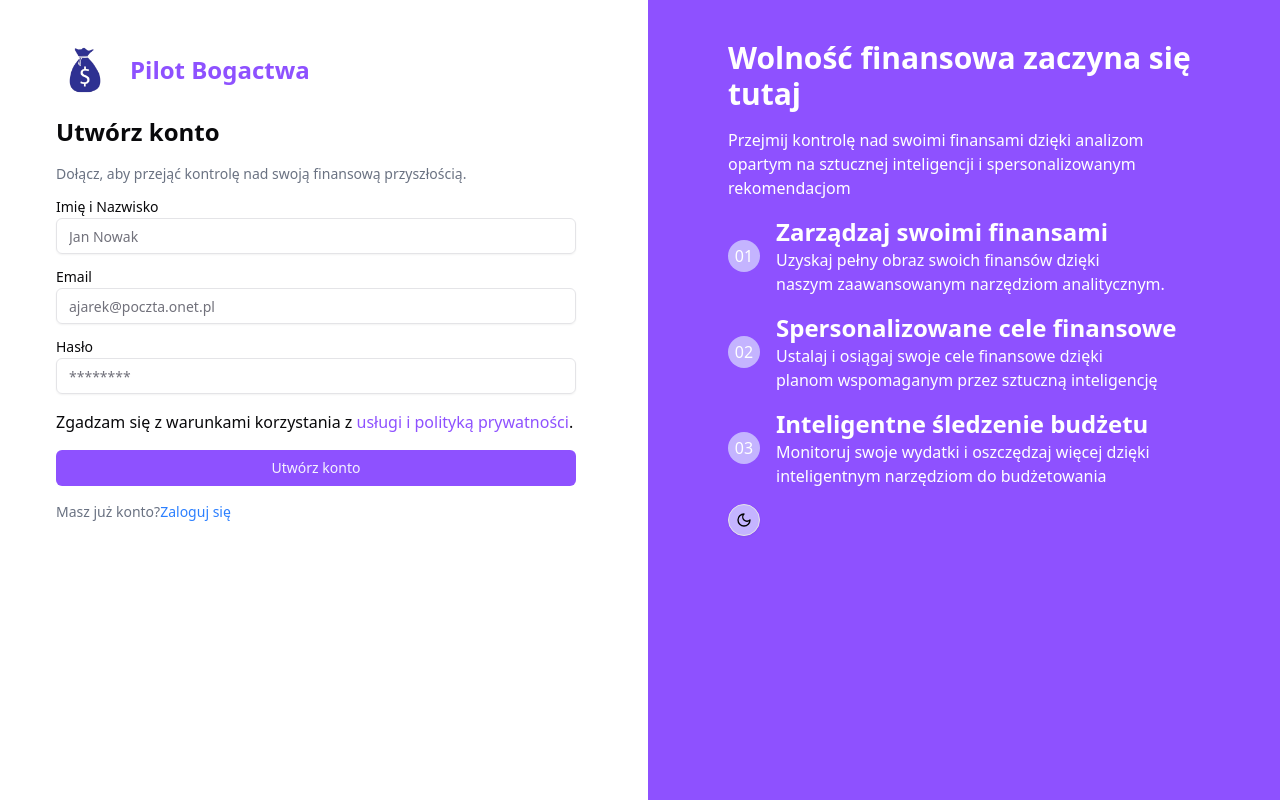
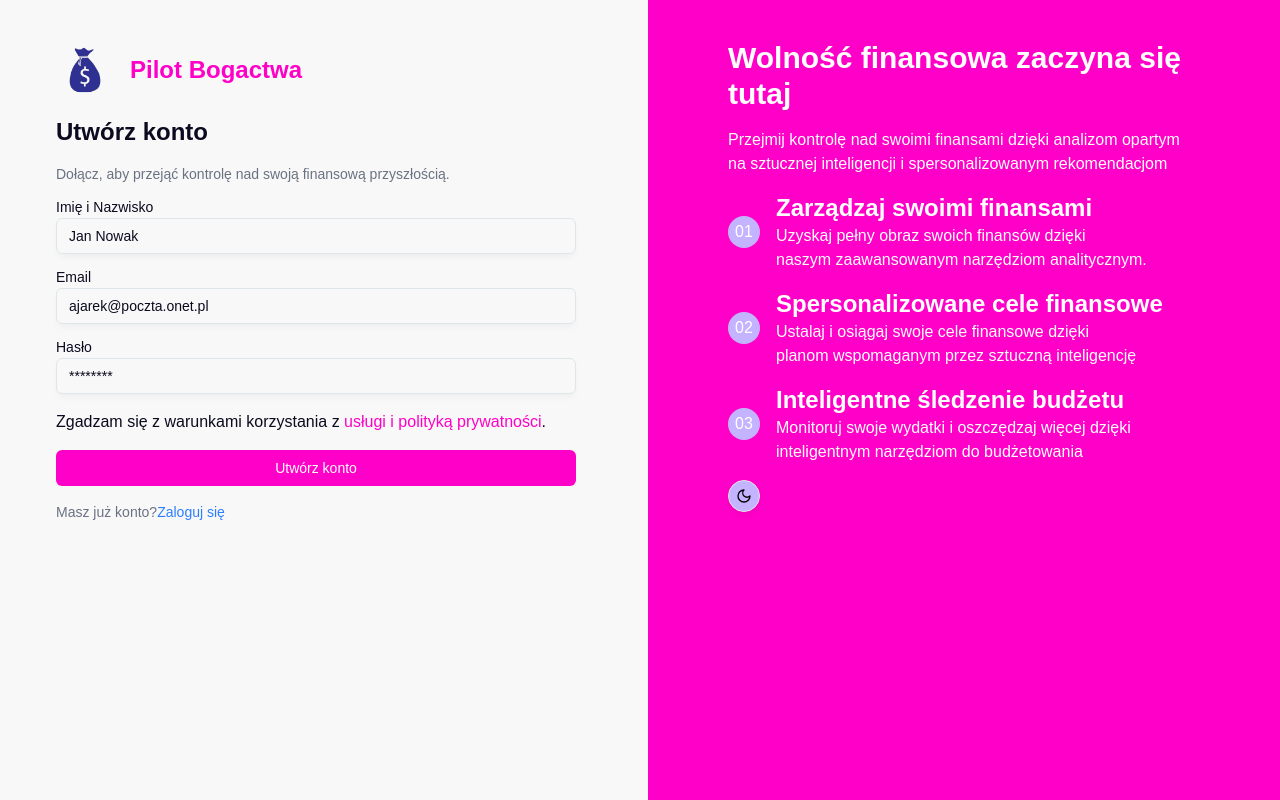
Before and after one commit to ajarek/next-15-ep-86-assistant-financial-ai, a Next.js app: page /register in a window 1280 px wide. Built offline with nearby package versions, Linux system fonts and the light colour scheme; no server answers.

Commit message:
added reset Password

```diff
--- /dev/null
+++ b/app/changePassword/page.tsx
@@ -0,0 +1,18 @@
+import UpdatePassword from '@/components/UpdatePassword'
+import React from 'react'
+
+const ChangePassword = async ({
+  searchParams,
+}: {
+  searchParams: { id: string }
+}) => {
+  const { id } = await searchParams
+  return (
+    <div className=' flex flex-col items-center justify-center h-screen gap-4 px-4'>
+      <h1 className='text-2xl font-semibold'>Change Password</h1>
+      <UpdatePassword id={id} />
+    </div>
+  )
+}
+
+export default ChangePassword
--- a/app/dashboard/updateUser/page.tsx
+++ b/app/dashboard/updateUser/page.tsx
@@ -1,12 +1,26 @@
-import FormUpdateUser from '@/components/FormUpdateUser';
-import React,{use} from 'react'
+import FormUpdateUser from '@/components/FormUpdateUser'
+import React from 'react'
 
-const UpdateUser = ({searchParams}: {searchParams: Promise<{ id: string; name: string; email: string;image: string }>}) => {
- const { id, name, email,image } = use(searchParams)
+const UpdateUser = async ({
+  searchParams,
+}: {
+  searchParams: Promise<{
+    id: string
+    name: string
+    email: string
+    image: string
+  }>
+}) => {
+  const { id, name, email, image } = await searchParams
   return (
     <div className=' flex flex-col items-center justify-start h-screen gap-4 px-4'>
-      <FormUpdateUser idUpdate={id} usernameUpdate={name} emailUpdate={email} imageUpdate={image}/>
-      </div>
+      <FormUpdateUser
+        idUpdate={id}
+        usernameUpdate={name}
+        emailUpdate={email}
+        imageUpdate={image}
+      />
+    </div>
   )
 }
 
--- a/app/globals.css
+++ b/app/globals.css
@@ -44,74 +44,151 @@
 }
 
 :root {
+  --background: oklch(0.98 0.00 247.84);
+  --foreground: oklch(0.16 0.04 281.83);
+  --card: oklch(1.00 0 0);
+  --card-foreground: oklch(0.16 0.04 281.83);
+  --popover: oklch(1.00 0 0);
+  --popover-foreground: oklch(0.16 0.04 281.83);
+  --primary: oklch(0.67 0.29 341.41);
+  --primary-foreground: oklch(1.00 0 0);
+  --secondary: oklch(0.96 0.02 286.02);
+  --secondary-foreground: oklch(0.16 0.04 281.83);
+  --muted: oklch(0.96 0.02 286.02);
+  --muted-foreground: oklch(0.16 0.04 281.83);
+  --accent: oklch(0.89 0.17 171.27);
+  --accent-foreground: oklch(0.16 0.04 281.83);
+  --destructive: oklch(0.65 0.23 34.04);
+  --destructive-foreground: oklch(1.00 0 0);
+  --border: oklch(0.92 0.01 225.09);
+  --input: oklch(0.92 0.01 225.09);
+  --ring: oklch(0.67 0.29 341.41);
+  --chart-1: oklch(0.67 0.29 341.41);
+  --chart-2: oklch(0.55 0.29 299.10);
+  --chart-3: oklch(0.84 0.15 209.29);
+  --chart-4: oklch(0.89 0.17 171.27);
+  --chart-5: oklch(0.92 0.19 101.41);
+  --sidebar: oklch(0.96 0.02 286.02);
+  --sidebar-foreground: oklch(0.16 0.04 281.83);
+  --sidebar-primary: oklch(0.67 0.29 341.41);
+  --sidebar-primary-foreground: oklch(1.00 0 0);
+  --sidebar-accent: oklch(0.89 0.17 171.27);
+  --sidebar-accent-foreground: oklch(0.16 0.04 281.83);
+  --sidebar-border: oklch(0.92 0.01 225.09);
+  --sidebar-ring: oklch(0.67 0.29 341.41);
+  --font-sans: Outfit, sans-serif;
+  --font-serif: ui-serif, Georgia, Cambria, "Times New Roman", Times, serif;
+  --font-mono: Fira Code, monospace;
   --radius: 0.5rem;
-  --background: oklch(1 0 0);
-  --foreground: oklch(0.141 0.005 285.823);
-  --card: oklch(1 0 0);
-  --card-foreground: oklch(0.141 0.005 285.823);
-  --popover: oklch(1 0 0);
-  --popover-foreground: oklch(0.141 0.005 285.823);
-  --primary: oklch(0.606 0.25 292.717);
-  --primary-foreground: oklch(0.969 0.016 293.756);
-  --secondary: oklch(0.967 0.001 286.375);
-  --secondary-foreground: oklch(0.21 0.006 285.885);
-  --muted: oklch(0.967 0.001 286.375);
-  --muted-foreground: oklch(0.552 0.016 285.938);
-  --accent: oklch(0.967 0.001 286.375);
-  --accent-foreground: oklch(0.21 0.006 285.885);
-  --destructive: oklch(0.577 0.245 27.325);
-  --border: oklch(0.92 0.004 286.32);
-  --input: oklch(0.92 0.004 286.32);
-  --ring: oklch(0.606 0.25 292.717);
-  --chart-1: oklch(0.646 0.222 41.116);
-  --chart-2: oklch(0.6 0.118 184.704);
-  --chart-3: oklch(0.398 0.07 227.392);
-  --chart-4: oklch(0.828 0.189 84.429);
-  --chart-5: oklch(0.769 0.188 70.08);
-  --sidebar: oklch(0.985 0 0);
-  --sidebar-foreground: oklch(0.141 0.005 285.823);
-  --sidebar-primary: oklch(0.606 0.25 292.717);
-  --sidebar-primary-foreground: oklch(0.969 0.016 293.756);
-  --sidebar-accent: oklch(0.967 0.001 286.375);
-  --sidebar-accent-foreground: oklch(0.21 0.006 285.885);
-  --sidebar-border: oklch(0.92 0.004 286.32);
-  --sidebar-ring: oklch(0.606 0.25 292.717);
+  --shadow-2xs: 0px 4px 8px -2px hsl(0 0% 0% / 0.05);
+  --shadow-xs: 0px 4px 8px -2px hsl(0 0% 0% / 0.05);
+  --shadow-sm: 0px 4px 8px -2px hsl(0 0% 0% / 0.10), 0px 1px 2px -3px hsl(0 0% 0% / 0.10);
+  --shadow: 0px 4px 8px -2px hsl(0 0% 0% / 0.10), 0px 1px 2px -3px hsl(0 0% 0% / 0.10);
+  --shadow-md: 0px 4px 8px -2px hsl(0 0% 0% / 0.10), 0px 2px 4px -3px hsl(0 0% 0% / 0.10);
+  --shadow-lg: 0px 4px 8px -2px hsl(0 0% 0% / 0.10), 0px 4px 6px -3px hsl(0 0% 0% / 0.10);
+  --shadow-xl: 0px 4px 8px -2px hsl(0 0% 0% / 0.10), 0px 8px 10px -3px hsl(0 0% 0% / 0.10);
+  --shadow-2xl: 0px 4px 8px -2px hsl(0 0% 0% / 0.25);
 }
 
 .dark {
-  --background: oklch(0.141 0.005 285.823);
-  --foreground: oklch(0.985 0 0);
-  --card: oklch(0.21 0.006 285.885);
-  --card-foreground: oklch(0.985 0 0);
-  --popover: oklch(0.21 0.006 285.885);
-  --popover-foreground: oklch(0.985 0 0);
-  --primary: oklch(0.541 0.281 293.009);
-  --primary-foreground: oklch(0.969 0.016 293.756);
-  --secondary: oklch(0.274 0.006 286.033);
-  --secondary-foreground: oklch(0.985 0 0);
-  --muted: oklch(0.274 0.006 286.033);
-  --muted-foreground: oklch(0.705 0.015 286.067);
-  --accent: oklch(0.274 0.006 286.033);
-  --accent-foreground: oklch(0.985 0 0);
-  --destructive: oklch(0.704 0.191 22.216);
-  --border: oklch(1 0 0 / 10%);
-  --input: oklch(1 0 0 / 15%);
-  --ring: oklch(0.541 0.281 293.009);
-  --chart-1: oklch(0.488 0.243 264.376);
-  --chart-2: oklch(0.696 0.17 162.48);
-  --chart-3: oklch(0.769 0.188 70.08);
-  --chart-4: oklch(0.627 0.265 303.9);
-  --chart-5: oklch(0.645 0.246 16.439);
-  --sidebar: oklch(0.21 0.006 285.885);
-  --sidebar-foreground: oklch(0.985 0 0);
-  --sidebar-primary: oklch(0.541 0.281 293.009);
-  --sidebar-primary-foreground: oklch(0.969 0.016 293.756);
-  --sidebar-accent: oklch(0.274 0.006 286.033);
-  --sidebar-accent-foreground: oklch(0.985 0 0);
-  --sidebar-border: oklch(1 0 0 / 10%);
-  --sidebar-ring: oklch(0.541 0.281 293.009);
+  --background: oklch(0.16 0.04 281.83);
+  --foreground: oklch(0.95 0.01 260.73);
+  --card: oklch(0.25 0.06 281.14);
+  --card-foreground: oklch(0.95 0.01 260.73);
+  --popover: oklch(0.25 0.06 281.14);
+  --popover-foreground: oklch(0.95 0.01 260.73);
+  --primary: oklch(0.67 0.29 341.41);
+  --primary-foreground: oklch(1.00 0 0);
+  --secondary: oklch(0.25 0.06 281.14);
+  --secondary-foreground: oklch(0.95 0.01 260.73);
+  --muted: oklch(0.25 0.06 281.14);
+  --muted-foreground: oklch(0.62 0.05 278.10);
+  --accent: oklch(0.89 0.17 171.27);
+  --accent-foreground: oklch(0.16 0.04 281.83);
+  --destructive: oklch(0.65 0.23 34.04);
+  --destructive-foreground: oklch(1.00 0 0);
+  --border: oklch(0.33 0.08 280.79);
+  --input: oklch(0.33 0.08 280.79);
+  --ring: oklch(0.67 0.29 341.41);
+  --chart-1: oklch(0.67 0.29 341.41);
+  --chart-2: oklch(0.55 0.29 299.10);
+  --chart-3: oklch(0.84 0.15 209.29);
+  --chart-4: oklch(0.89 0.17 171.27);
+  --chart-5: oklch(0.92 0.19 101.41);
+  --sidebar: oklch(0.16 0.04 281.83);
+  --sidebar-foreground: oklch(0.95 0.01 260.73);
+  --sidebar-primary: oklch(0.67 0.29 341.41);
+  --sidebar-primary-foreground: oklch(1.00 0 0);
+  --sidebar-accent: oklch(0.89 0.17 171.27);
+  --sidebar-accent-foreground: oklch(0.16 0.04 281.83);
+  --sidebar-border: oklch(0.33 0.08 280.79);
+  --sidebar-ring: oklch(0.67 0.29 341.41);
+  --font-sans: Outfit, sans-serif;
+  --font-serif: ui-serif, Georgia, Cambria, "Times New Roman", Times, serif;
+  --font-mono: Fira Code, monospace;
+  --radius: 0.5rem;
+  --shadow-2xs: 0px 4px 8px -2px hsl(0 0% 0% / 0.05);
+  --shadow-xs: 0px 4px 8px -2px hsl(0 0% 0% / 0.05);
+  --shadow-sm: 0px 4px 8px -2px hsl(0 0% 0% / 0.10), 0px 1px 2px -3px hsl(0 0% 0% / 0.10);
+  --shadow: 0px 4px 8px -2px hsl(0 0% 0% / 0.10), 0px 1px 2px -3px hsl(0 0% 0% / 0.10);
+  --shadow-md: 0px 4px 8px -2px hsl(0 0% 0% / 0.10), 0px 2px 4px -3px hsl(0 0% 0% / 0.10);
+  --shadow-lg: 0px 4px 8px -2px hsl(0 0% 0% / 0.10), 0px 4px 6px -3px hsl(0 0% 0% / 0.10);
+  --shadow-xl: 0px 4px 8px -2px hsl(0 0% 0% / 0.10), 0px 8px 10px -3px hsl(0 0% 0% / 0.10);
+  --shadow-2xl: 0px 4px 8px -2px hsl(0 0% 0% / 0.25);
 }
 
+@theme inline {
+  --color-background: var(--background);
+  --color-foreground: var(--foreground);
+  --color-card: var(--card);
+  --color-card-foreground: var(--card-foreground);
+  --color-popover: var(--popover);
+  --color-popover-foreground: var(--popover-foreground);
+  --color-primary: var(--primary);
+  --color-primary-foreground: var(--primary-foreground);
+  --color-secondary: var(--secondary);
+  --color-secondary-foreground: var(--secondary-foreground);
+  --color-muted: var(--muted);
+  --color-muted-foreground: var(--muted-foreground);
+  --color-accent: var(--accent);
+  --color-accent-foreground: var(--accent-foreground);
+  --color-destructive: var(--destructive);
+  --color-destructive-foreground: var(--destructive-foreground);
+  --color-border: var(--border);
+  --color-input: var(--input);
+  --color-ring: var(--ring);
+  --color-chart-1: var(--chart-1);
+  --color-chart-2: var(--chart-2);
+  --color-chart-3: var(--chart-3);
+  --color-chart-4: var(--chart-4);
+  --color-chart-5: var(--chart-5);
+  --color-sidebar: var(--sidebar);
+  --color-sidebar-foreground: var(--sidebar-foreground);
+  --color-sidebar-primary: var(--sidebar-primary);
+  --color-sidebar-primary-foreground: var(--sidebar-primary-foreground);
+  --color-sidebar-accent: var(--sidebar-accent);
+  --color-sidebar-accent-foreground: var(--sidebar-accent-foreground);
+  --color-sidebar-border: var(--sidebar-border);
+  --color-sidebar-ring: var(--sidebar-ring);
+
+  --font-sans: var(--font-sans);
+  --font-mono: var(--font-mono);
+  --font-serif: var(--font-serif);
+
+  --radius-sm: calc(var(--radius) - 4px);
+  --radius-md: calc(var(--radius) - 2px);
+  --radius-lg: var(--radius);
+  --radius-xl: calc(var(--radius) + 4px);
+
+  --shadow-2xs: var(--shadow-2xs);
+  --shadow-xs: var(--shadow-xs);
+  --shadow-sm: var(--shadow-sm);
+  --shadow: var(--shadow);
+  --shadow-md: var(--shadow-md);
+  --shadow-lg: var(--shadow-lg);
+  --shadow-xl: var(--shadow-xl);
+  --shadow-2xl: var(--shadow-2xl);
+}
 @layer base {
   * {
     @apply border-border outline-ring/50;
--- a/components/FormUpdateUser.tsx
+++ b/components/FormUpdateUser.tsx
@@ -4,6 +4,7 @@ import { Label } from '@/components/ui/label'
 import { Input } from '@/components/ui/input'
 import { Button } from '@/components/ui/button'
 import { updateUser } from '@/lib/action'
+import { signOut } from '@/app/api/auth/auth'
 
 type FormUpdateUserProps = {
   idUpdate: string
@@ -18,19 +19,12 @@ export default function FormUpdateUser({
   emailUpdate,
   imageUpdate,
 }: FormUpdateUserProps) {
-  const handleSubmit = async (data: FormData) => {
-    try {
-      const response = await updateUser(data)
-      console.log('Response:', response)
-    } catch (error) {
-      console.error('Error:', error)
-      alert('Wystąpił błąd podczas dodawania użytkownika')
-    }
-  }
-
   return (
     <form
-      action={handleSubmit}
+      action={async (formData) => {
+        await updateUser(formData)
+
+      }}
       className='w-full space-y-4 px-4'
     >
       <h2 className='text-2xl font-semibold'>Uaktualnij konto</h2>
--- /dev/null
+++ b/components/UpdatePassword.tsx
@@ -0,0 +1,43 @@
+'use client'
+
+import { Button } from '@/components/ui/button'
+import { resetPassword } from '@/lib/action'
+import { Label } from './ui/label'
+import { Input } from './ui/input'
+
+
+const UpdatePassword = ({ id }: { id: string }) => {
+  return (
+
+      <form
+        action={async (formData) => { await resetPassword(formData) }}
+        className='flex flex-col gap-8 p-8 border-2 rounded-lg shadow-lg'
+      >
+        <input
+          type='hidden'
+          name='id'
+          value={id}
+        />
+        <div>
+               <Label htmlFor='password'>Password</Label>
+               <Input
+                 id='password'
+                 type='password'
+                 name='password'
+                 className='mt-1'
+                 placeholder='*********'
+               />
+
+             </div>
+        <Button
+
+          className=''
+          type='submit'
+        >
+         Zmień Hasło
+        </Button>
+      </form>
+
+  )
+}
+export default UpdatePassword
```
Also changed, not shown: app/dashboard/setup/page.tsx (+4 -6 lines), lib/action.tsx (+34 -6 lines).
